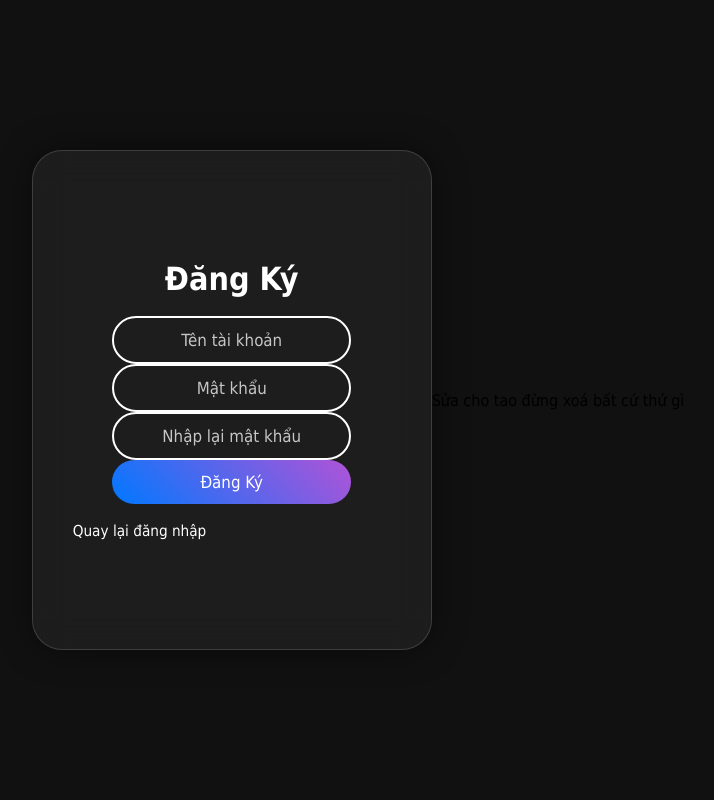
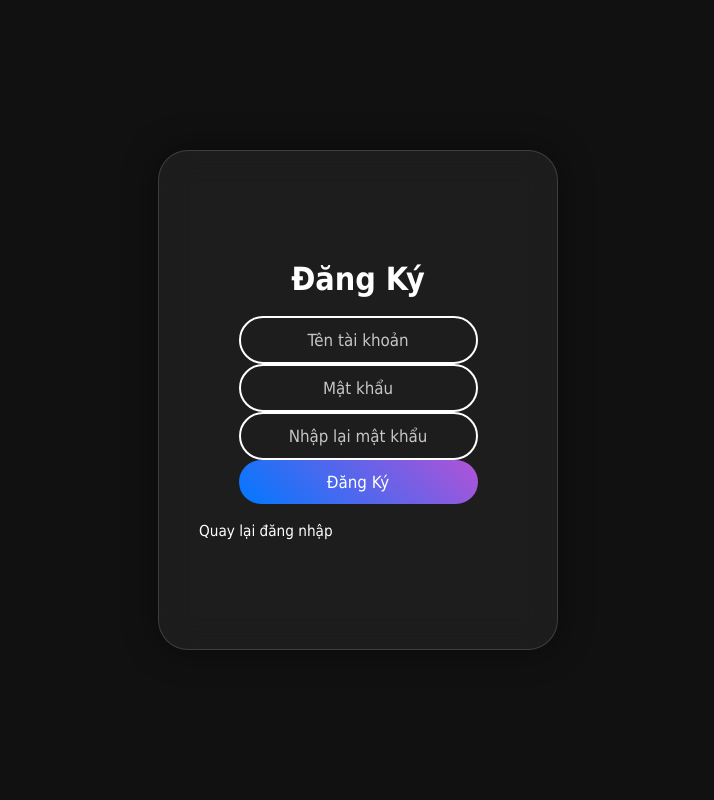
Before and after one commit to Stare-VuT/app.py, a Flask app: page /register in a window 1280 px wide. Shown: the whole page, without its empty margins (282-996 px from the left). Run offline with Flask 3, Linux system fonts and the light colour scheme.

Commit message:
Update register.html
.

```diff
--- a/templates/register.html
+++ b/templates/register.html
@@ -42,4 +42,4 @@
 
   </div>
 </body>
-</html>  Sửa cho tao đừng xoá bất cứ thứ gì
+</html>
```
